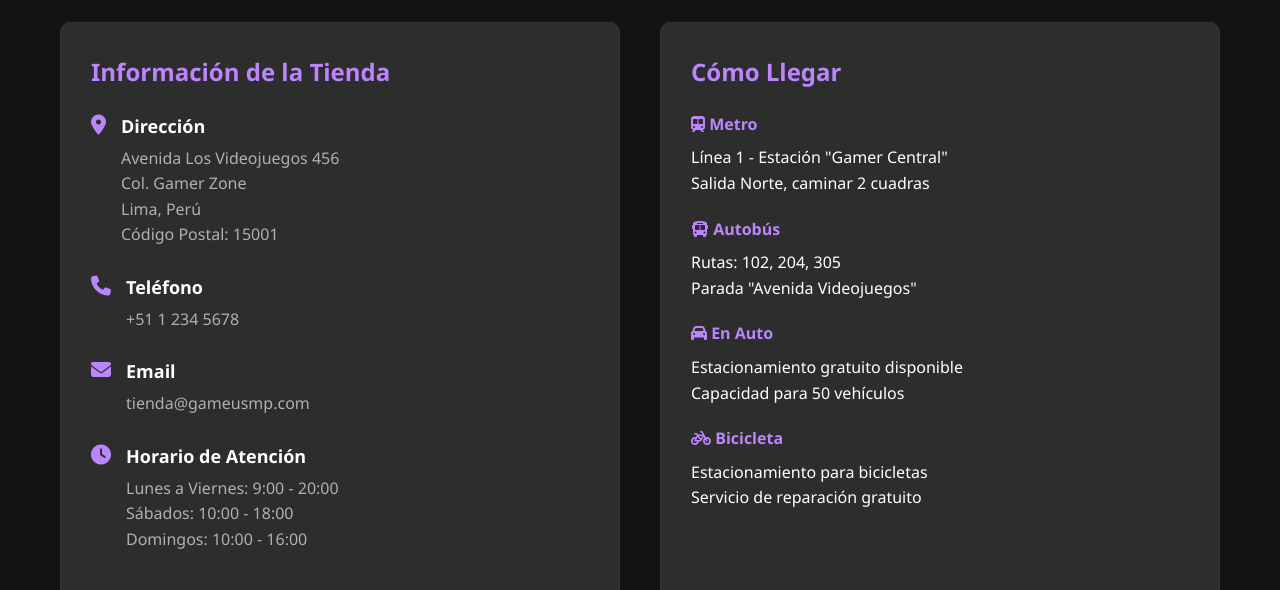
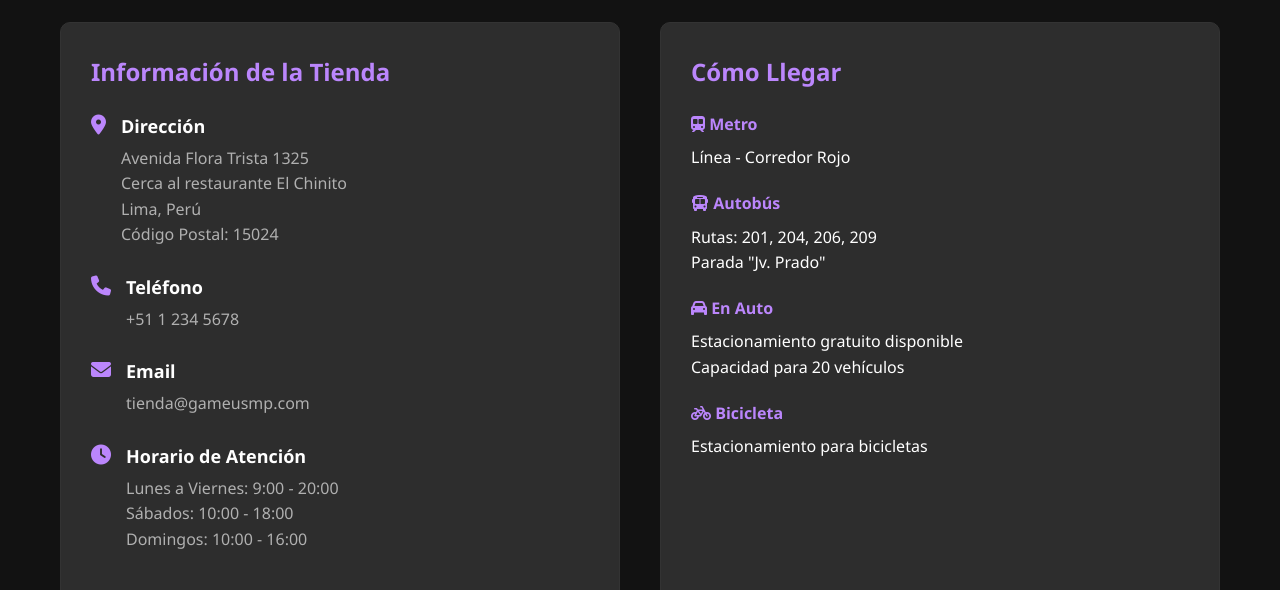
Before and after one commit to Edward189aa/Trabajo_Final, a plain HTML site: page ubicacion.html in a window 1280 px wide. Shown: the part 210-800 px from the top of the page. Drawn offline with Linux system fonts and the light colour scheme.

Commit message:
Update ubicacion.html

```diff
--- a/ubicacion.html
+++ b/ubicacion.html
@@ -228,10 +228,10 @@
               <div>
                 <h3>Dirección</h3>
                 <p>
-                  Avenida Los Videojuegos 456<br />
-                  Col. Gamer Zone<br />
+                  Avenida Flora Trista 1325<br />
+                  Cerca al restaurante El Chinito<br />
                   Lima, Perú<br />
-                  Código Postal: 15001
+                  Código Postal: 15024
                 </p>
               </div>
             </div>
@@ -272,16 +272,15 @@
             <div class="transport-item">
               <h4><i class="fas fa-subway"></i> Metro</h4>
               <p>
-                Línea 1 - Estación "Gamer Central"<br />
-                Salida Norte, caminar 2 cuadras
+                Línea - Corredor Rojo<br />
               </p>
             </div>
 
             <div class="transport-item">
               <h4><i class="fas fa-bus"></i> Autobús</h4>
               <p>
-                Rutas: 102, 204, 305<br />
-                Parada "Avenida Videojuegos"
+                Rutas: 201, 204, 206, 209<br />
+                Parada "Jv. Prado"
               </p>
             </div>
 
@@ -289,7 +288,7 @@
               <h4><i class="fas fa-car"></i> En Auto</h4>
               <p>
                 Estacionamiento gratuito disponible<br />
-                Capacidad para 50 vehículos
+                Capacidad para 20 vehículos
               </p>
             </div>
 
@@ -297,7 +296,6 @@
               <h4><i class="fas fa-bicycle"></i> Bicicleta</h4>
               <p>
                 Estacionamiento para bicicletas<br />
-                Servicio de reparación gratuito
               </p>
             </div>
           </div>
```
